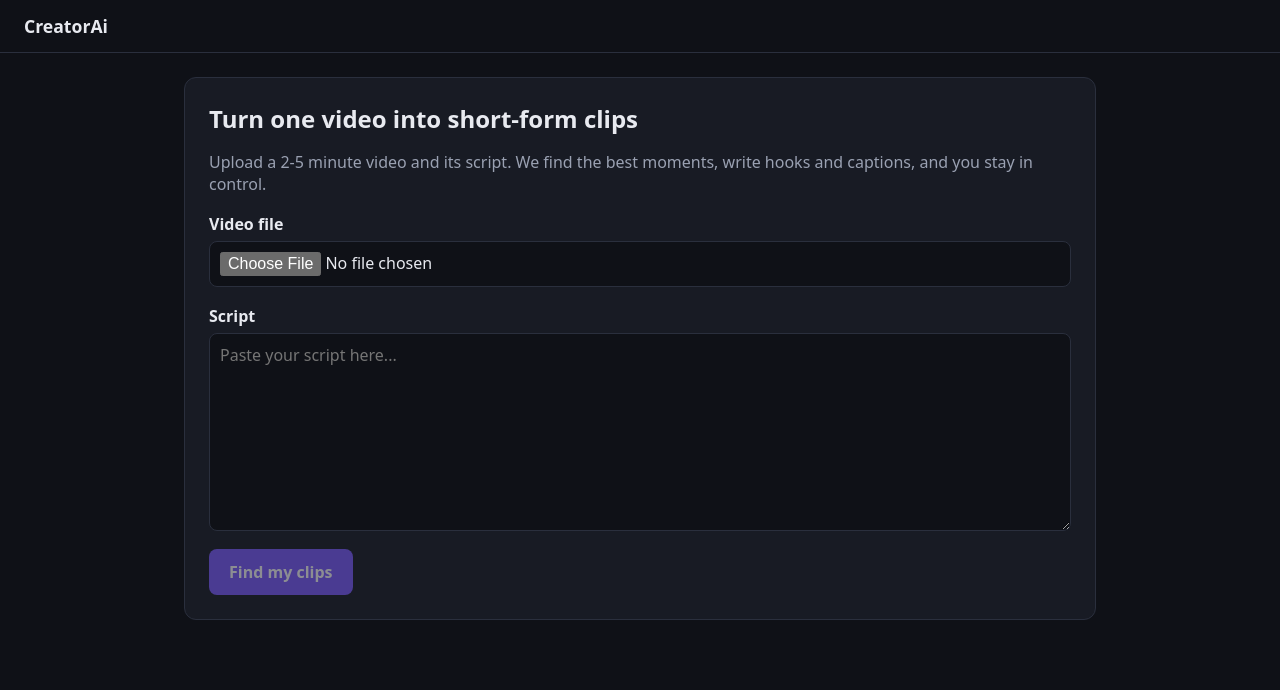
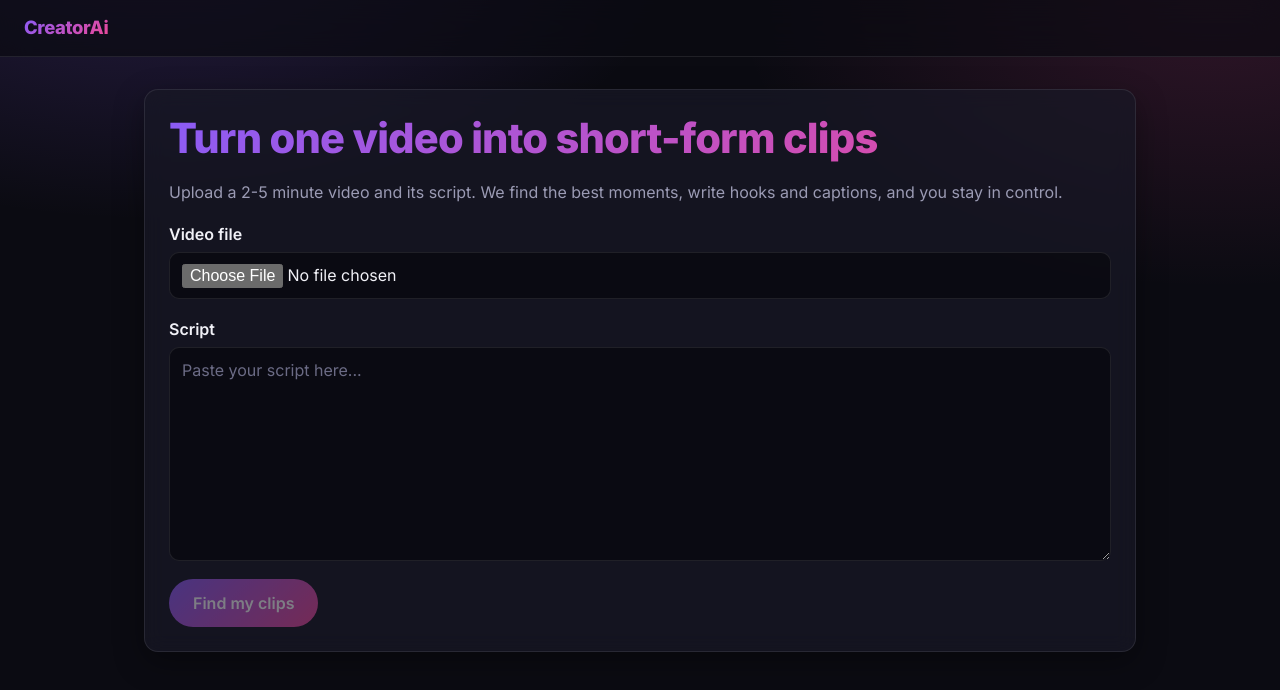
Before and after one commit to shehzadvx/BNB26_LogicLab_Internal_Round, a React (Vite) app in the folder client/: page / in a window 1280 px wide. Shown: the top 690 px of the page. Built offline with nearby package versions, Linux system fonts and the light colour scheme.

Commit message:
feat(ui): design tokens, gradient theme, pill tabs, selected glow

```diff
--- a/client/src/index.css
+++ b/client/src/index.css
@@ -1,98 +1,306 @@
-:root { color-scheme: dark; --bg:#0f1117; --panel:#181b24; --border:#2a2f3d; --text:#e8eaf0; --muted:#9aa1b2; --accent:#7c5cff; --danger:#ff5c6c; }
+@import url('https://fonts.googleapis.com/css2?family=Inter:wght@400;500;600;700;800&display=swap');
+
+/* ============ Design tokens ============ */
+:root {
+  color-scheme: dark;
+
+  --bg: #0b0b12;
+  --bg-2: #11111b;
+  --panel: rgba(24, 24, 38, 0.72);
+  --panel-solid: #181826;
+  --border: rgba(255, 255, 255, 0.09);
+  --border-strong: rgba(255, 255, 255, 0.16);
+  --text: #f1f1f7;
+  --muted: #9b9bb4;
+
+  --purple: #8b5cf6;
+  --pink: #ec4899;
+  --accent: #a855f7;
+  --grad: linear-gradient(135deg, #8b5cf6 0%, #ec4899 100%);
+  --grad-soft: linear-gradient(135deg, rgba(139, 92, 246, 0.16), rgba(236, 72, 153, 0.16));
+
+  --danger: #ff6b81;
+  --success: #34d399;
+
+  --radius: 14px;
+  --radius-sm: 10px;
+  --glow: 0 0 0 1px rgba(168, 85, 247, 0.65), 0 0 28px rgba(168, 85, 247, 0.35), 0 0 60px rgba(236, 72, 153, 0.18);
+  --shadow: 0 10px 30px rgba(0, 0, 0, 0.35);
+
+  --font: 'Inter', system-ui, -apple-system, 'Segoe UI', sans-serif;
+}
+
 * { box-sizing: border-box; }
-body { margin:0; background:var(--bg); color:var(--text); font-family:system-ui,-apple-system,Segoe UI,sans-serif; }
-.topbar { padding:14px 24px; border-bottom:1px solid var(--border); }
-.brand { color:var(--text); font-weight:700; font-size:1.1rem; text-decoration:none; }
-.container { max-width:960px; margin:0 auto; padding:24px; }
-.card { background:var(--panel); border:1px solid var(--border); border-radius:12px; padding:24px; }
-h1 { margin:0 0 8px; font-size:1.5rem; }
-.muted { color:var(--muted); }
-.field { display:flex; flex-direction:column; gap:6px; margin:18px 0; }
-.field > span { font-weight:600; }
-textarea, input[type=file] { width:100%; background:var(--bg); color:var(--text); border:1px solid var(--border); border-radius:8px; padding:10px; font:inherit; }
-.btn { background:var(--accent); color:#fff; border:0; border-radius:8px; padding:12px 20px; font:inherit; font-weight:600; cursor:pointer; }
-.btn:disabled { opacity:.5; cursor:not-allowed; }
-.error { background:rgba(255,92,108,.12); border:1px solid var(--danger); color:var(--danger); padding:10px 12px; border-radius:8px; margin-bottom:14px; }
-/* ---------- Results page ---------- */
-.results-head { display: flex; align-items: baseline; gap: 16px; flex-wrap: wrap; margin-bottom: 16px; }
+
+html { scroll-behavior: smooth; }
+
+body {
+  margin: 0;
+  min-height: 100vh;
+  color: var(--text);
+  font-family: var(--font);
+  line-height: 1.5;
+  background:
+    radial-gradient(900px 500px at 12% -10%, rgba(139, 92, 246, 0.22), transparent 60%),
+    radial-gradient(800px 480px at 95% 0%, rgba(236, 72, 153, 0.16), transparent 60%),
+    var(--bg);
+  background-attachment: fixed;
+}
+
+::selection { background: rgba(168, 85, 247, 0.45); }
+
+a { color: #c4a8ff; text-decoration: none; }
+a:hover { color: #fff; }
+
+h1, h2, h3, h4 { line-height: 1.2; letter-spacing: -0.02em; }
+h1 {
+  margin: 0 0 10px;
+  font-size: clamp(1.8rem, 4vw, 2.6rem);
+  font-weight: 800;
+  background: var(--grad);
+  -webkit-background-clip: text;
+  background-clip: text;
+  color: transparent;
+}
+h2 { font-size: 1.4rem; }
+
+.muted { color: var(--muted); }
+
+/* ============ Layout ============ */
+.app { min-height: 100vh; }
+
+.topbar {
+  position: sticky;
+  top: 0;
+  z-index: 20;
+  padding: 14px 24px;
+  border-bottom: 1px solid var(--border);
+  background: rgba(11, 11, 18, 0.7);
+  backdrop-filter: blur(14px);
+  -webkit-backdrop-filter: blur(14px);
+}
+.brand {
+  font-weight: 800;
+  font-size: 1.15rem;
+  letter-spacing: -0.02em;
+  background: var(--grad);
+  -webkit-background-clip: text;
+  background-clip: text;
+  color: transparent;
+}
+.brand:hover { color: transparent; filter: brightness(1.15); }
+
+.container { max-width: 1040px; margin: 0 auto; padding: 32px 24px 64px; }
+
+.card {
+  background: var(--panel);
+  border: 1px solid var(--border);
+  border-radius: var(--radius);
+  padding: 24px;
+  box-shadow: var(--shadow);
+  backdrop-filter: blur(10px);
+  -webkit-backdrop-filter: blur(10px);
+}
+
+/* ============ Forms ============ */
+.field { display: flex; flex-direction: column; gap: 6px; margin: 18px 0; }
+.field > span { font-weight: 600; }
+
+textarea,
+input[type=file],
+input[type=text],
+input[type=number],
+select {
+  width: 100%;
+  background: rgba(8, 8, 14, 0.7);
+  color: var(--text);
+  border: 1px solid var(--border);
+  border-radius: var(--radius-sm);
+  padding: 10px 12px;
+  font: inherit;
+  transition: border-color 0.15s, box-shadow 0.15s;
+}
+textarea::placeholder, input::placeholder { color: #6b6b85; }
+textarea:focus, input:focus, select:focus {
+  outline: none;
+  border-color: var(--accent);
+  box-shadow: 0 0 0 3px rgba(168, 85, 247, 0.25);
+}
+textarea { resize: vertical; }
+
+/* ============ Buttons ============ */
+.btn {
+  background-image: var(--grad);
+  color: #fff;
+  border: 0;
+  border-radius: 999px;
+  padding: 12px 24px;
+  font: inherit;
+  font-weight: 600;
+  cursor: pointer;
+  box-shadow: 0 6px 20px rgba(168, 85, 247, 0.35);
+  transition: transform 0.15s, box-shadow 0.15s, filter 0.15s;
+}
+.btn:hover:not(:disabled) {
+  transform: translateY(-1px);
+  filter: brightness(1.08);
+  box-shadow: 0 8px 28px rgba(236, 72, 153, 0.4);
+}
+.btn:active:not(:disabled) { transform: translateY(0); }
+.btn:focus-visible { outline: 2px solid #fff; outline-offset: 2px; }
+.btn:disabled { opacity: 0.45; cursor: not-allowed; box-shadow: none; }
+
+.btn-ghost {
+  background: transparent;
+  color: var(--text);
+  border: 1px solid var(--border-strong);
+  box-shadow: none;
+}
+.btn-ghost:hover:not(:disabled) {
+  border-color: var(--accent);
+  box-shadow: none;
+  background: var(--grad-soft);
+}
+.btn-small { padding: 5px 14px; font-size: 0.8rem; align-self: flex-start; }
+
+/* ============ Feedback ============ */
+.error {
+  background: rgba(255, 107, 129, 0.1);
+  border: 1px solid rgba(255, 107, 129, 0.55);
+  color: var(--danger);
+  padding: 10px 14px;
+  border-radius: var(--radius-sm);
+  margin-bottom: 14px;
+}
+.field-error { color: var(--danger); font-size: 0.8rem; }
+
+.badge {
+  font-size: 0.7rem;
+  font-weight: 600;
+  padding: 2px 10px;
+  border-radius: 999px;
+  border: 1px solid rgba(168, 85, 247, 0.6);
+  background: var(--grad-soft);
+  color: #d8c4ff;
+}
+
+.tags { display: flex; flex-wrap: wrap; gap: 6px; }
+.tag {
+  font-size: 0.78rem;
+  padding: 3px 10px;
+  border-radius: 999px;
+  background: rgba(255, 255, 255, 0.06);
+  border: 1px solid var(--border);
+  color: #c9c9de;
+}
+
+/* ============ Results page ============ */
+.results-head { display: flex; align-items: baseline; gap: 16px; flex-wrap: wrap; margin-bottom: 20px; }
 .results-head h2 { margin: 0; }
 
-.results-grid { display: grid; grid-template-columns: minmax(0, 1.2fr) minmax(0, 1fr); gap: 20px; align-items: start; }
+.results-grid {
+  display: grid;
+  grid-template-columns: minmax(0, 1.2fr) minmax(0, 1fr);
+  gap: 24px;
+  align-items: start;
+}
 @media (max-width: 860px) { .results-grid { grid-template-columns: 1fr; } }
 
-.player-col { position: sticky; top: 16px; }
+.player-col { position: sticky; top: 76px; }
 @media (max-width: 860px) { .player-col { position: static; } }
-.player { width: 100%; max-height: 70vh; background: #000; border-radius: 10px; border: 1px solid var(--border); }
-.player-hint { margin: 8px 0 0; font-size: 0.85rem; }
+.player {
+  width: 100%;
+  max-height: 70vh;
+  background: #000;
+  border-radius: var(--radius);
+  border: 1px solid var(--border);
+  box-shadow: var(--shadow);
+}
+.player-hint { margin: 10px 0 0; font-size: 0.85rem; }
 
-.clips-col { display: flex; flex-direction: column; gap: 12px; }
+.clips-col { display: flex; flex-direction: column; gap: 14px; }
+.clip-item { display: flex; flex-direction: column; gap: 10px; }
 
-.clip-card { cursor: pointer; transition: border-color 0.15s, transform 0.15s; }
-.clip-card:hover { border-color: var(--accent); }
-.clip-card:focus-visible { outline: 2px solid var(--accent); outline-offset: 2px; }
-.clip-card.selected { border-color: var(--accent); box-shadow: 0 0 0 1px var(--accent); }
+.clip-card { cursor: pointer; transition: border-color 0.2s, box-shadow 0.2s, transform 0.2s; }
+.clip-card:hover { border-color: rgba(168, 85, 247, 0.6); transform: translateY(-1px); }
+.clip-card:focus-visible { outline: 2px solid var(--accent); outline-offset: 3px; }
+.clip-card.selected {
+  border-color: transparent;
+  box-shadow: var(--glow);
+  background: linear-gradient(var(--panel-solid), var(--panel-solid)) padding-box, var(--grad) border-box;
+  border: 1px solid transparent;
+}
 
 .clip-card-head { display: flex; align-items: center; gap: 10px; }
-.clip-index { color: var(--accent); font-weight: 700; }
+.clip-index {
+  background: var(--grad);
+  -webkit-background-clip: text;
+  background-clip: text;
+  color: transparent;
+  font-weight: 800;
+}
 .clip-title { margin: 0; font-size: 1.05rem; flex: 1; }
 .clip-time { font-size: 0.85rem; margin: 4px 0 8px; font-variant-numeric: tabular-nums; }
 .clip-hook { margin: 6px 0; font-weight: 600; }
-.clip-caption { margin: 0 0 8px; }
+.clip-caption { margin: 0 0 10px; }
 
-.badge { font-size: 0.7rem; padding: 2px 8px; border-radius: 999px; border: 1px solid var(--accent); color: var(--accent); }
-
-.tags { display: flex; flex-wrap: wrap; gap: 6px; }
-.tag { font-size: 0.8rem; padding: 2px 8px; border-radius: 999px; background: rgba(255, 255, 255, 0.06); color: var(--muted); }
-/* ---------- Edit panel ---------- */
-.clip-item { display: flex; flex-direction: column; gap: 8px; }
-
-.edit-panel { border-color: var(--accent); }
+/* ============ Edit panel ============ */
+.edit-panel { border-color: rgba(168, 85, 247, 0.45); background: var(--panel-solid); }
 .edit-title { margin: 0 0 12px; }
-.edit-section { margin-bottom: 16px; }
+.edit-section { margin-bottom: 18px; }
 .edit-row { display: grid; grid-template-columns: 1fr 1fr; gap: 12px; }
 .edit-meta { display: flex; align-items: center; gap: 12px; flex-wrap: wrap; font-size: 0.85rem; margin-top: 8px; }
 
-.edit-panel .field { display: flex; flex-direction: column; gap: 4px; margin-bottom: 10px; }
+.edit-panel .field { gap: 4px; margin: 0 0 10px; }
 .edit-panel label { font-size: 0.85rem; color: var(--muted); }
-.edit-panel input,
-.edit-panel textarea,
-.edit-panel select {
-  width: 100%; box-sizing: border-box; padding: 8px 10px;
-  background: var(--bg); color: var(--text);
-  border: 1px solid var(--border); border-radius: 8px; font: inherit;
-}
-.edit-panel input:focus,
-.edit-panel textarea:focus,
-.edit-panel select:focus { outline: 2px solid var(--accent); outline-offset: 0; }
-.edit-panel textarea { resize: vertical; }
-
-.field-error { color: var(--danger); font-size: 0.8rem; }
-
-.btn:disabled { opacity: 0.5; cursor: not-allowed; }
-.btn-ghost { background: transparent; color: var(--text); border: 1px solid var(--border); }
-.btn-ghost:hover:not(:disabled) { border-color: var(--accent); }
-.btn-small { padding: 4px 10px; font-size: 0.8rem; align-self: flex-start; }
 
 .hook-tools { display: flex; gap: 8px; align-items: center; }
 .hook-tools select { width: auto; }
 .hook-options { display: flex; flex-direction: column; gap: 6px; margin-top: 10px; }
 .hook-option {
-  text-align: left; padding: 8px 10px; border-radius: 8px; cursor: pointer;
-  background: var(--bg); color: var(--text); border: 1px solid var(--border); font: inherit;
+  text-align: left;
+  padding: 9px 12px;
+  border-radius: var(--radius-sm);
+  cursor: pointer;
+  background: rgba(8, 8, 14, 0.7);
+  color: var(--text);
+  border: 1px solid var(--border);
+  font: inherit;
+  transition: border-color 0.15s, background 0.15s;
 }
 .hook-option:hover { border-color: var(--accent); }
-.hook-option.picked { border-color: var(--accent); box-shadow: 0 0 0 1px var(--accent); }
+.hook-option.picked { border-color: var(--accent); background: var(--grad-soft); box-shadow: 0 0 0 1px var(--accent); }
 
-.edit-actions { display: flex; align-items: center; gap: 10px; flex-wrap: wrap; }
-.saved-note { color: var(--accent); font-size: 0.9rem; }
-.tab-row { display: flex; gap: 8px; margin-bottom: 10px; }
-.adaptation { display: grid; gap: 8px; }
-.edit-actions { margin-bottom: 24px; }
+.edit-actions { display: flex; align-items: center; gap: 10px; flex-wrap: wrap; margin-bottom: 24px; }
+.saved-note { color: var(--success); font-size: 0.9rem; font-weight: 600; }
 
+/* ============ Platform tabs (pill style) ============ */
 .platform-tabs { margin-top: 12px; }
+.tab-row {
+  display: inline-flex;
+  gap: 4px;
+  padding: 4px;
+  margin-bottom: 14px;
+  border-radius: 999px;
+  background: rgba(8, 8, 14, 0.8);
+  border: 1px solid var(--border);
+}
+.tab-row .btn-small {
+  align-self: auto;
+  padding: 7px 18px;
+  font-size: 0.85rem;
+  border: 0;
+}
+.tab-row .btn-ghost { color: var(--muted); background: transparent; }
+.tab-row .btn-ghost:hover:not(:disabled) { color: var(--text); background: rgba(255, 255, 255, 0.06); }
 
 .adaptation { display: grid; gap: 10px; }
 .adaptation p { margin: 0; }
 .adaptation .field { gap: 4px; }
 .adaptation .field label { margin-bottom: 0; }
 .adaptation .btn { justify-self: start; }
+
+/* ============ Accessibility ============ */
+@media (prefers-reduced-motion: reduce) {
+  *, *::before, *::after { animation: none !important; transition: none !important; scroll-behavior: auto !important; }
+}
```
